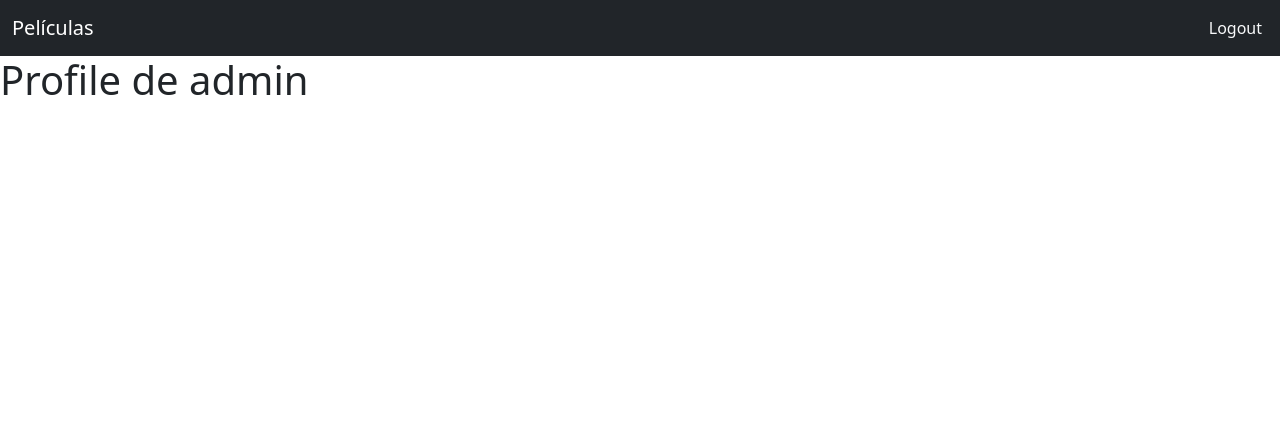
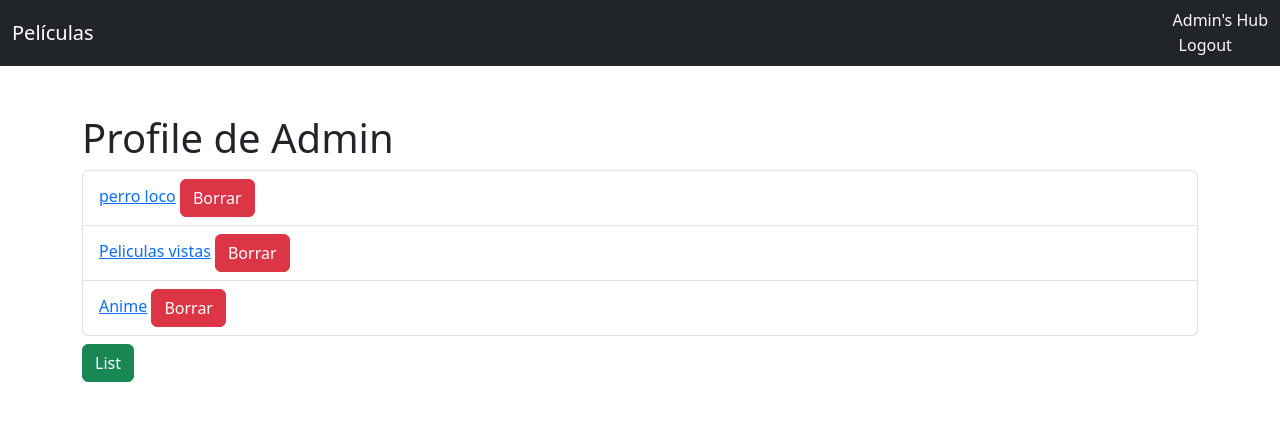
Before and after one commit to Naiitiry/movie_web, a Django app: page /users/profile/ in a window 1280 px wide. Shown: the top 421 px of the page. Run offline with Django 5.2, Linux system fonts and the light colour scheme; a user stored in the database is signed in; data comes from the database, SQL or seed files in the repository; both versions use the stored data as it was after the commit.

Commit message:
update web

```diff
--- a/movie_web/templates/includes/navbar.html
+++ b/movie_web/templates/includes/navbar.html
@@ -3,6 +3,9 @@
       <a class="navbar-brand" href="/">Películas</a>
       <div>
         {% if user.is_authenticated %}
+          <li class="d-inline">
+            <a class="nav-link text-light" href="{% url 'profile' %}">{{user.username|capfirst}}'s Hub</a>
+          </li>
           <form action="{% url 'logout' %}" method="POST">
             {% csrf_token %}
             <button type="submit" class="nav-item text-light" style="border:none; background:none">
--- a/movie_web/users/templates/users/accounts/profile.html
+++ b/movie_web/users/templates/users/accounts/profile.html
@@ -1,4 +1,10 @@
 {% extends "base.html" %}
 {% block content %}
-<h1>Profile de {{user.username}}</h1>
+<div class="container my-5">
+    <h1>Profile de {{user.username|capfirst}}</h1>
+    <div id="user-lists-container">
+        {% include 'users/lists/partials/_user_lists.html' %}
+    </div>
+
+</div>
 {% endblock %}
--- /dev/null
+++ b/movie_web/users/templates/users/lists/partials/_user_lists.html
@@ -0,0 +1,18 @@
+<ul class="list-group">
+    {% for list in user_lists %}
+        <li class="list-group-item">
+            <a href="#">{{list.name}}</a>
+            <button class="btn btn-danger">Borrar</button>
+        </li>
+    {% endfor %}
+</ul>
+<button
+    hx-get = "{% url 'create_list' %}"
+    hx-swap = "innerHTML"
+    hx-target = "#create-form-container"
+    class="btn btn-success mt-2"
+        >List
+    </button>
+    <div id="create-form-container">
+
+    </div>
--- a/movie_web/users/urls.py
+++ b/movie_web/users/urls.py
@@ -1,9 +1,11 @@
 from django.urls import path
-from .views import Login,RegisterUser,Logout, profile
+from .views import Login,RegisterUser,Logout, profile, create_list
 
 urlpatterns = [
     path('login/',Login.as_view(),name="login"),
     path('register/',RegisterUser.as_view(),name="register"),
     path('logout/',Logout.as_view(),name="logout"),
     path('profile/',profile,name="profile"),
+    path('create_list/',create_list,name="create_list"),
+
 ]
--- a/movie_web/users/views.py
+++ b/movie_web/users/views.py
@@ -3,7 +3,8 @@ from django.contrib.auth import login
 from django.contrib.auth.decorators import login_required
 from django.contrib.auth.views import LoginView, LogoutView
 from django.views.generic.edit import FormView
-from .forms import RegisterUserForm
+from .forms import RegisterUserForm, CreateListForm
+from .models import UserList
 
 class Login(LoginView):
     template_name = "users/accounts/login.html"
@@ -25,4 +26,23 @@ class RegisterUser(FormView):
 @login_required
 def profile(request):
     user = request.user
-    return render(request,"users/accounts/profile.html",{"user":user})
+    user_lists = UserList.objects.filter(user=user)
+    return render(request,"users/accounts/profile.html",{"user":user,"user_lists":user_lists})
+
+def create_list(request):
+    user = request.user
+    if request.method == "POST":
+        form = CreateListForm(request.POST)
+        if form.is_valid():
+            user_list = form.save(commit=False)
+            user_list.user = user
+            user_list.save()
+
+            user_lists = UserList.objects.filter(user=user)
+
+            return render(request,"users/lists/partials/_user_lists.html",{"user_lists":user_lists})
+        return render(request,"users/lists/partials/_create_list_form.html",{"form":form})
+
+    form = CreateListForm()
+
+    return render(request,"users/lists/partials/_create_list_form.html",{"form":form})
```
Also changed, not shown: movie_web/users/forms.py (+8 -1 lines), movie_web/users/templates/users/lists/partials/_create_list_form.html (added, +14 -0 lines), movie_web/db.sqlite3.
